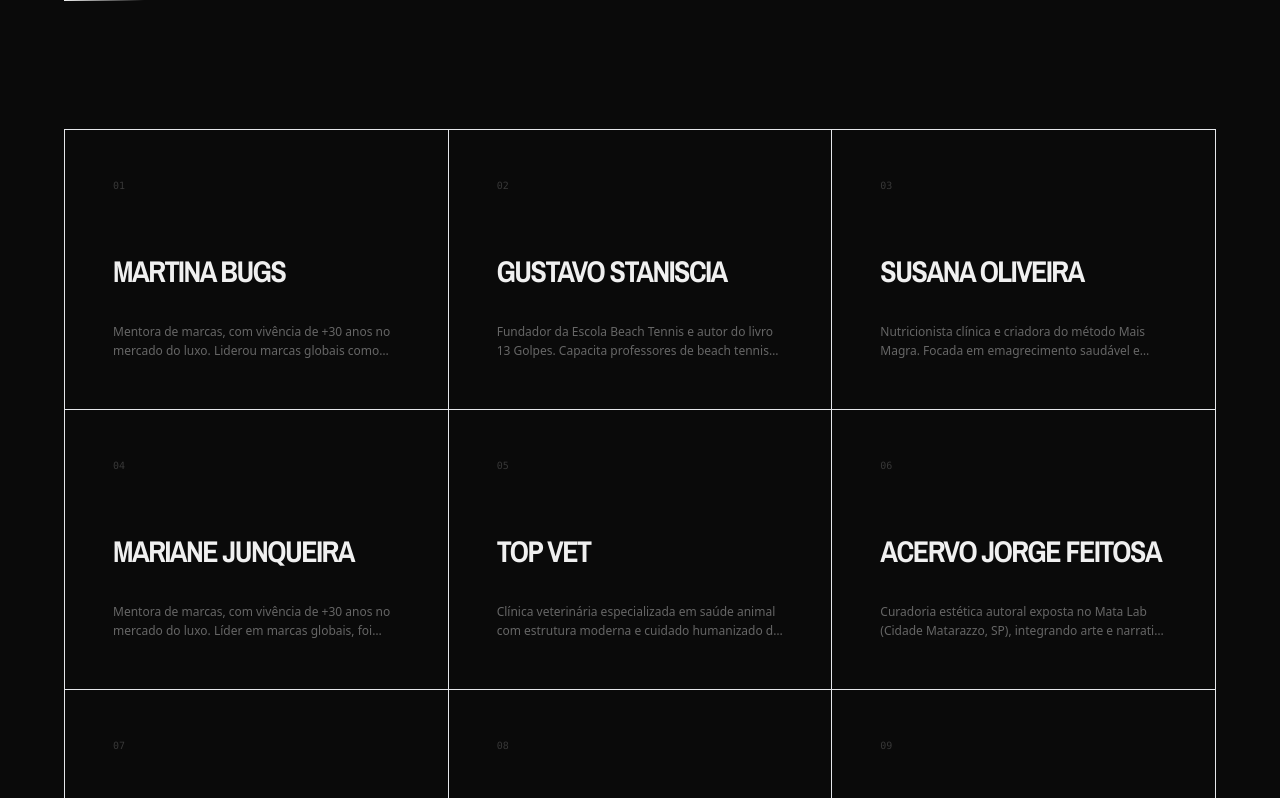
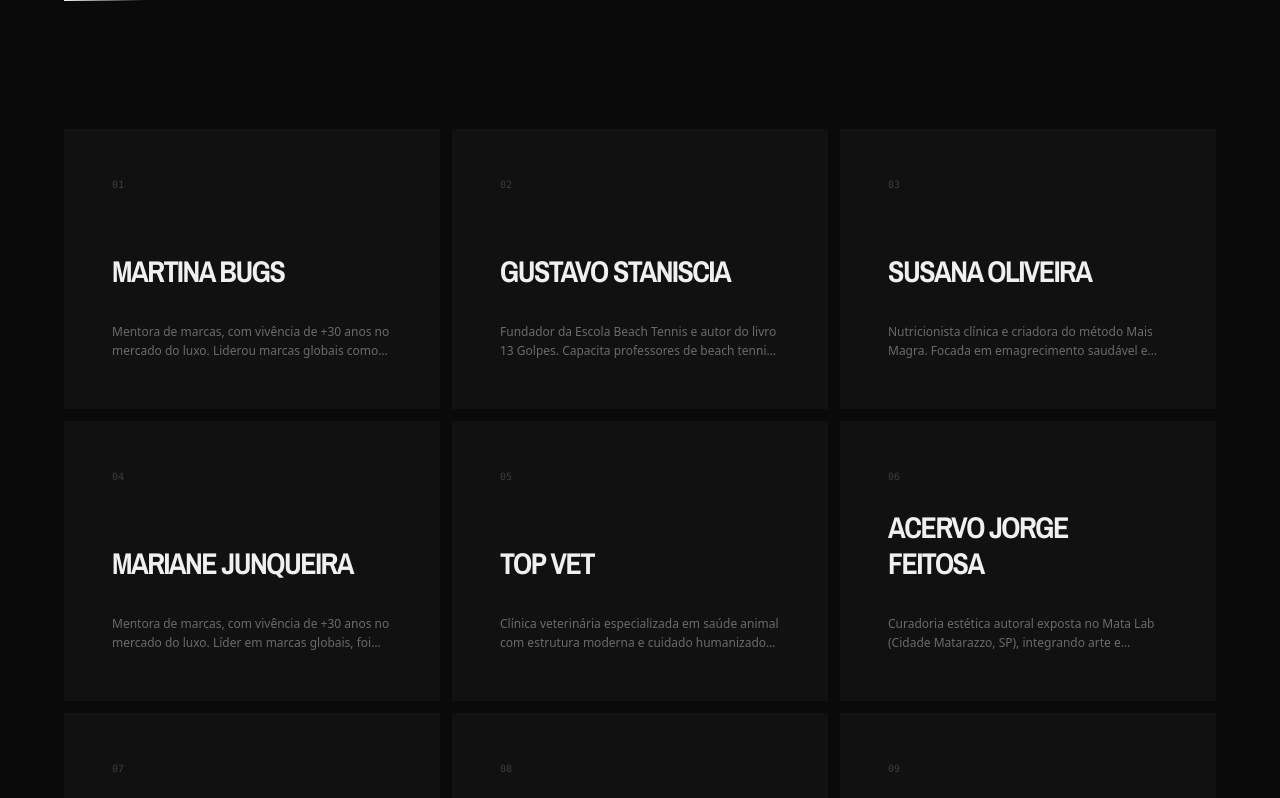
Before and after one commit to p7agency/pagina-p7, a React (Vite) app: page / in a window 1280 px wide. Shown: the part 2922-3720 px from the top of the page. Built offline with nearby package versions, Linux system fonts and the light colour scheme.

Commit message:
fix: Projects sem bordas entre cards gap-3

```diff
--- a/components/Projects.tsx
+++ b/components/Projects.tsx
@@ -3,7 +3,7 @@ import { CLIENTS } from '../constants';
 
 const Projects: React.FC = () => {
   return (
-    <section id="projetos" className="py-24 md:py-40 px-6 md:px-16 border-b border-[#f0f0f0]/10 bg-[#0a0a0a] overflow-hidden">
+    <section id="projetos" className="py-24 md:py-40 px-6 md:px-16 bg-[#0a0a0a] overflow-hidden">
       <div className="max-w-7xl mx-auto">
         <div className="flex flex-col md:flex-row md:items-end md:justify-between mb-20 md:mb-32 gap-8">
           <div>
@@ -17,18 +17,18 @@ const Projects: React.FC = () => {
             Marcas e profissionais que confiaram sua presença digital à P7.
           </p>
         </div>
-        <div className="grid grid-cols-1 sm:grid-cols-2 lg:grid-cols-3 border-t border-l border-[#f0f0f0]/8">
+        <div className="grid grid-cols-1 sm:grid-cols-2 lg:grid-cols-3 gap-3">
           {CLIENTS.map((client) => (
             <a
               key={client.id}
               href={client.link}
               target="_blank"
               rel="noopener noreferrer"
-              className="group relative border-r border-b border-[#f0f0f0]/8 p-10 md:p-12 min-h-[280px] flex flex-col justify-between hover:bg-[#f0f0f0] cursor-pointer transition-colors duration-500 text-[#f0f0f0] hover:text-[#0a0a0a]"
+              className="group relative p-10 md:p-12 min-h-[280px] flex flex-col justify-between hover:bg-[#f0f0f0] cursor-pointer transition-colors duration-500 text-[#f0f0f0] hover:text-[#0a0a0a] bg-[#111111]"
             >
               <div className="flex justify-between items-start">
                 <span className="text-[10px] font-mono text-[#f0f0f0]/20 group-hover:text-[#0a0a0a]/30 transition-colors">{client.id}</span>
-                <div className="w-8 h-8 border border-[#f0f0f0]/10 group-hover:border-[#0a0a0a]/20 flex items-center justify-center opacity-0 group-hover:opacity-100 transition-all duration-400">
+                <div className="w-8 h-8 flex items-center justify-center opacity-0 group-hover:opacity-100 transition-all duration-400">
                   <svg width="14" height="14" viewBox="0 0 24 24" fill="none" stroke="currentColor" strokeWidth="2">
                     <path d="M7 17L17 7M17 7H7M17 7V17" />
                   </svg>
```
